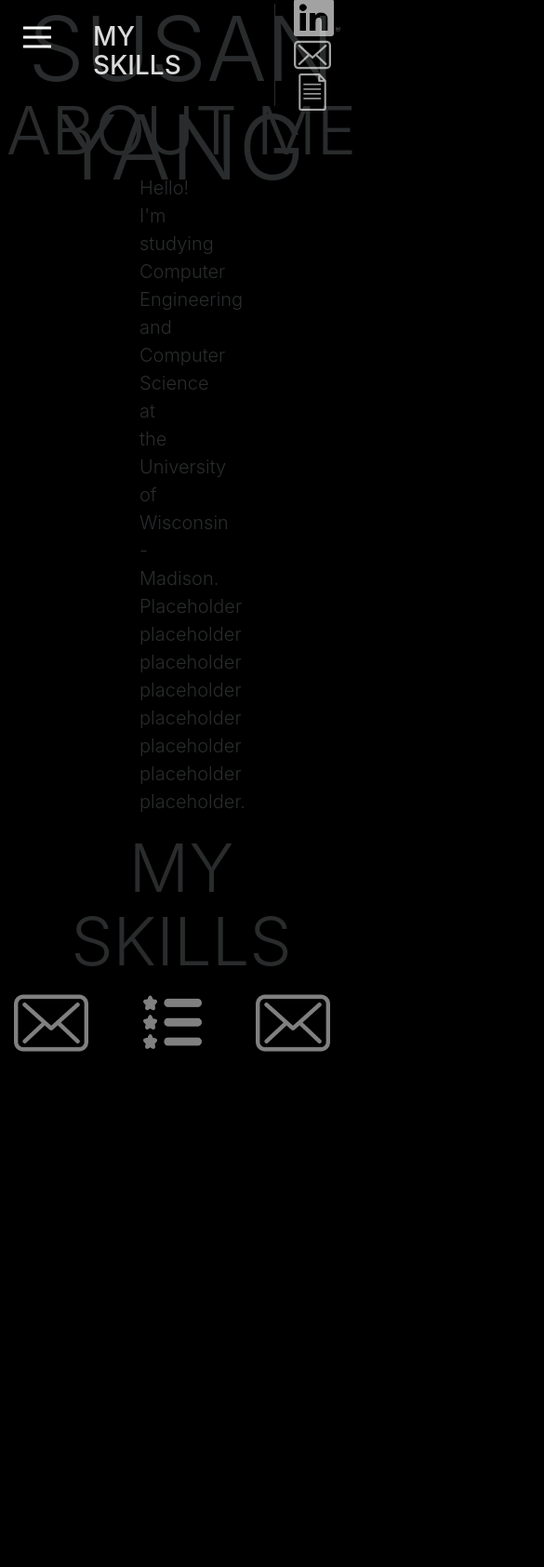
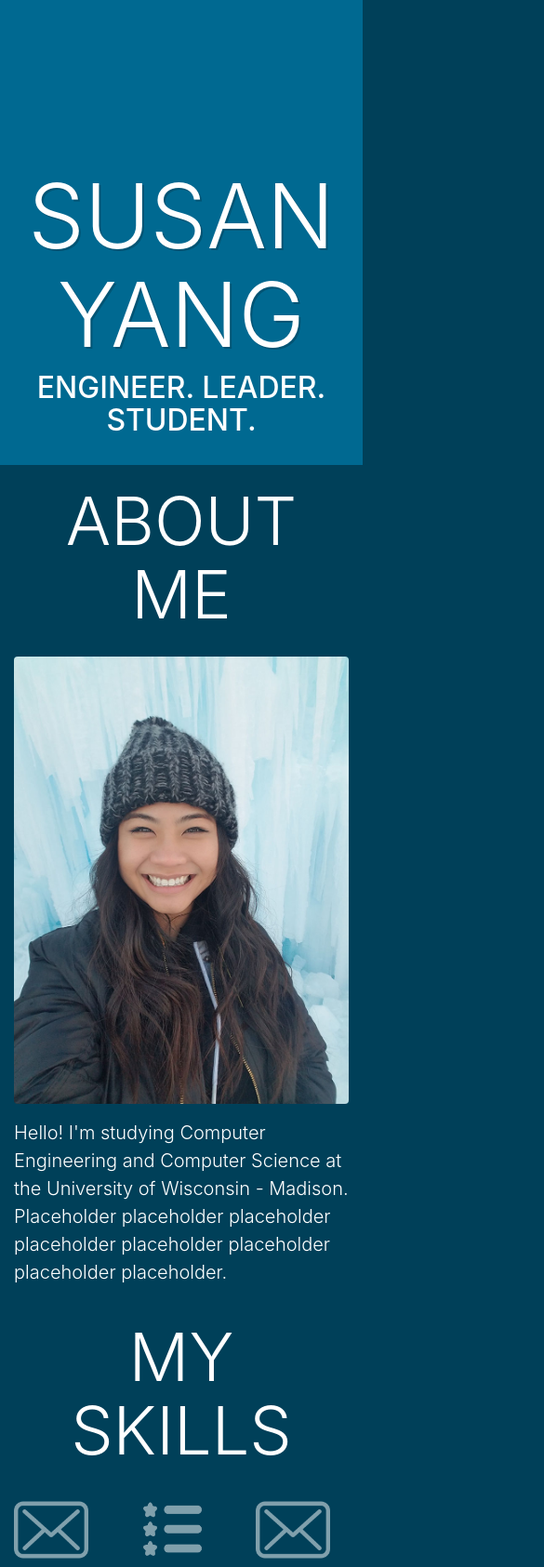
Before and after one commit to spyang4/spyang4.github.io, a plain HTML site: page index.html in a window 390 px wide. Shown: the top 1685 px of the page at 93% size, 585 px wide, since content can reach past the window. Before the commit the page ends 1140 px from the top, so only its background shows below. Drawn offline with Linux system fonts and the light colour scheme.

Commit message:
updated to cool theme

```diff
--- a/css/styles.css
+++ b/css/styles.css
@@ -1,49 +1,26 @@
 body{
-    background: #000;
+    background: #004059;
+    overflow: auto;
 }
 header{
-    height: 100px;
+    height: 500px;
     width: 100%;
+    background: #006991;
 }
-h4.display-4 {
+.my-name{
+    padding-top: 180px;
+    text-shadow: 2px 2px rgba(0,0,0,.2);
+}
+h3.display-3 {
     padding-top: 20px;
     padding-bottom: 20px;
 }
-p.lead{
-    padding-left: 150px;
-    padding-right: 700px;
-}
+
 .skills{
     opacity: .5;
 }
-/*.parallax-1 {
-     The image used
-    background-color: #000;
-
-    /* Set a specific height
-    height: 300px;
-
-    /* Create the parallax scrolling effect
-    background-attachment: fixed;
-    background-position: center;
-    background-repeat: no-repeat;
-    background-size: cover;
-}*/
-/* .parallax-2 {
-    The image used
-    background-image: url("../images/sweme.jpg");
-
-    /* Set a specific height
-    height: 600px;
-
-    /* Create the parallax scrolling effect
-    background-attachment: fixed;
-    background-position: center;
-    background-repeat: no-repeat;
-    background-size: cover;
-}*/
-nav.primary-nav {
-    background-color: #000;
+div.primary-nav {
+    background-color: #000d13;
     opacity: .85;
     width: 100%;
     position: absolute;
@@ -51,20 +28,20 @@ nav.primary-nav {
     top: -250px;
     transition: all 500ms linear;
 }
-nav.primary-nav .sharing-section{
+div.primary-nav .sharing-section{
     margin-top: 50px;
     margin-bottom: 50px;
     padding: 20px 20px;
     opacity: .75;
 }
-nav.primary-nav a.menu-section {
+div.primary-nav a.menu-section {
     margin-top: 50px;
     margin-bottom: 50px;
     border-right: 1px solid rgba(255, 255, 255, 0.2);
     display: inline-block;
     padding: 20px 100px 20px;
 }
-.icon.active ~ nav.primary-nav {
+.icon.active ~ div.primary-nav {
     top: 0px;
     transition: all 500ms linear;
 }
--- a/index.html
+++ b/index.html
@@ -13,11 +13,11 @@
 <header>
 
 
-        <div class="icon">
+        <div class="icon hidden-md-down">
             <div class="hamburger"></div>
         </div>
 
-<nav class="row align-items-center primary-nav">
+<div class="row primary-nav hidden-md-down">
     <div class="col">
             <a class="menu-section" href="#">
                 <div class="section-icon hidden-xs-down">
@@ -45,23 +45,34 @@
             <img src="images/paper.png" width="40px" height="40px">
         </a>
     </div>
-</nav>
-    <div class="parallax-1">
-        <h1 class="display-1 text-center my-name">SUSAN YANG</h1>
+</div>
+    <div>
+        <h1 class="display-1 text-center text-white my-name">SUSAN YANG</h1>
+        <h2 class="text-center text-white">ENGINEER. LEADER. STUDENT.</h2>
 
     </div>
 
 </header>
-<div class="parallax-2">
-<h3 class="display-3 text-center">ABOUT ME</h3>
-<p class="lead text-start">
-    Hello! I'm studying Computer Engineering and Computer Science at the University of Wisconsin - Madison.
-    Placeholder placeholder placeholder placeholder placeholder placeholder placeholder placeholder.
-</p>
-</div>
 <div class="container">
-    <h3 class="display-3 text-center">MY SKILLS</h3>
-    <div class="row align-items-end skills">
+    <div class="about-me">
+<h3 class="display-3 text-center text-white">ABOUT ME</h3>
+    <div class="row">
+        <div class="col-sm-4">
+            <figure class="figure">
+            <img src="images/castle.jpg" class="img-fluid rounded">
+            </figure>
+        </div>
+        <div class="col-sm-6">
+            <p class="lead text-white">
+                Hello! I'm studying Computer Engineering and Computer Science at the University of Wisconsin - Madison.
+                Placeholder placeholder placeholder placeholder placeholder placeholder placeholder placeholder.
+            </p>
+        </div>
+
+    </div>
+    </div>
+    <h3 class="display-3 text-center text-white">MY SKILLS</h3>
+    <div class="row skills">
         <div class="col">
             <img src="images/envelope.png" width="80px" height="80px">
         </div>
@@ -76,6 +87,6 @@
 <script src="js/jquery-3.2.1.min.js"></script>
 <script src="js/tether.js"></script>
 <script src="js/bootstrap.min.js"></script>
-<script src="js/scripts.js"></script>
+<script src="js/scripts.js" defer></script>
 </body>
 </html>
```
Also changed, not shown: images/castle.jpg (added).
